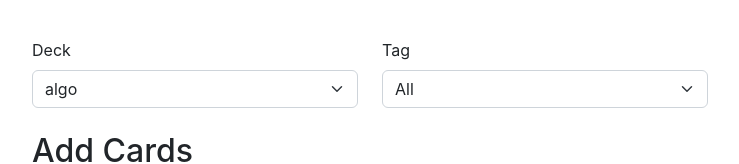
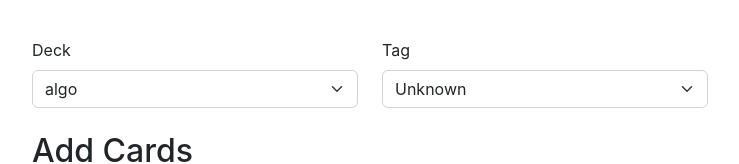
Before and after one commit to Git-Jake-Hill/flashcard-app, a React (Create React App) app in the folder frontend/: page /cards in a window 1280 px wide. Shown: the part 172-336 px from the top of the page, without its empty margins (270-1009 px from the left). Built offline with nearby package versions, Linux system fonts and the light colour scheme; no server answers.

Commit message:
updated filter by known tag functionality

```diff
--- a/frontend/src/Components/FilterCardDisplay.js
+++ b/frontend/src/Components/FilterCardDisplay.js
@@ -1,20 +1,15 @@
-function FilterCardDisplay({ curDeck, setCurDeck }) {
-  const handleChange = (event) => {
-    event.preventDefault();
-    setCurDeck(event.target.value);
-  };
-
+function FilterCardDisplay({ curDeck, setCurDeck, known, setKnown }) {
   return (
     <div className="row filterCards">
       <div className="col">
-        <label for="formSelectDeck" className="form-label text-start">
+        <label htmlFor="formSelectDeck" className="form-label text-start">
           Deck
         </label>
         <select
           className="form-select"
           aria-label="Form select deck"
           id="formSelectDeck"
-          onChange={handleChange}
+          onChange={(event) => setCurDeck(event.target.value)}
           value={curDeck}
         >
           <option value="algo">algo</option>
@@ -23,17 +18,19 @@ function FilterCardDisplay({ curDeck, setCurDeck }) {
         </select>
       </div>
       <div className="col">
-        <label for="formSelectDeck" className="form-label text-start">
+        <label htmlFor="formSelectDeck" className="form-label text-start">
           Tag
         </label>
         <select
           className="form-select"
           aria-label="Form select deck"
           id="formSelectDeck"
+          onChange={(event) => setKnown(event.target.value)}
+          value={known}
         >
-          <option defaultValue>All</option>
-          <option value="Known">Known</option>
-          <option value="Unknown">Unknown</option>
+          <option value="all">All</option>
+          <option value="known">Known</option>
+          <option value="unknown">Unknown</option>
         </select>
       </div>
     </div>
```
